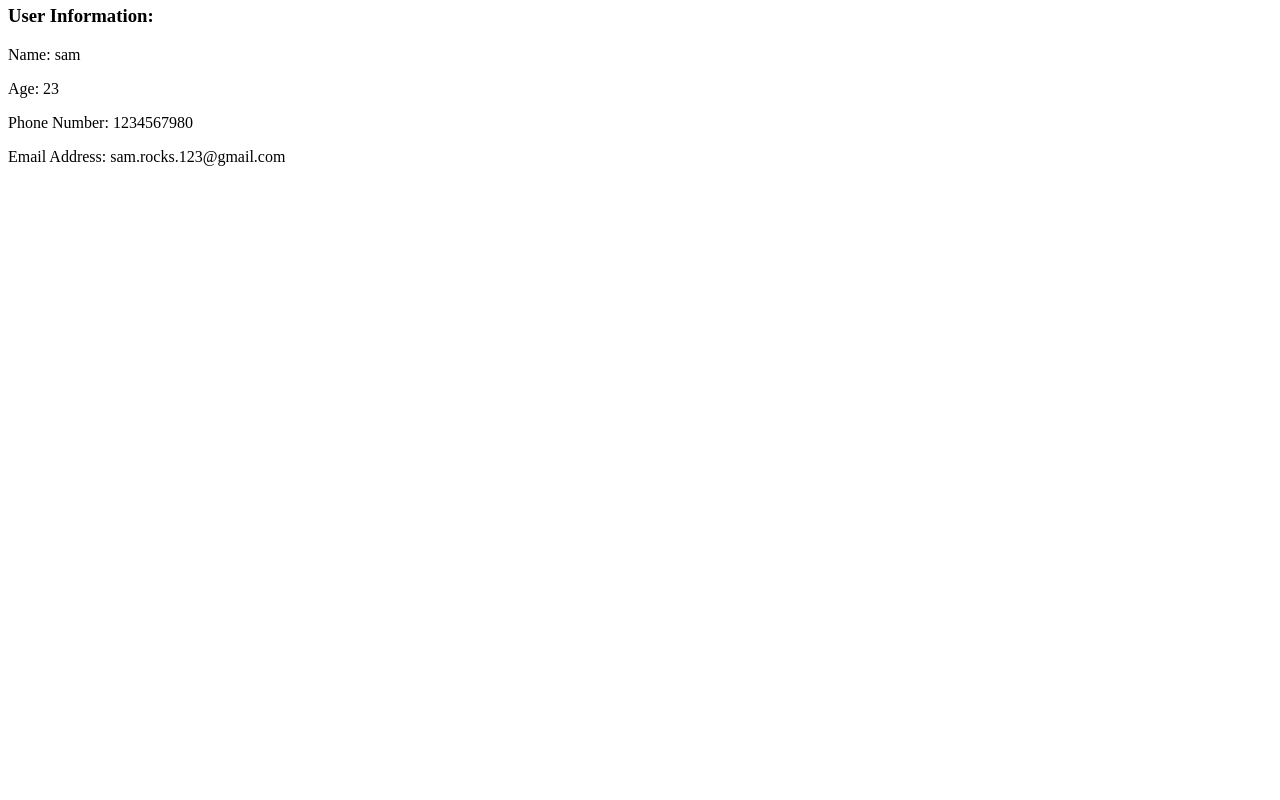
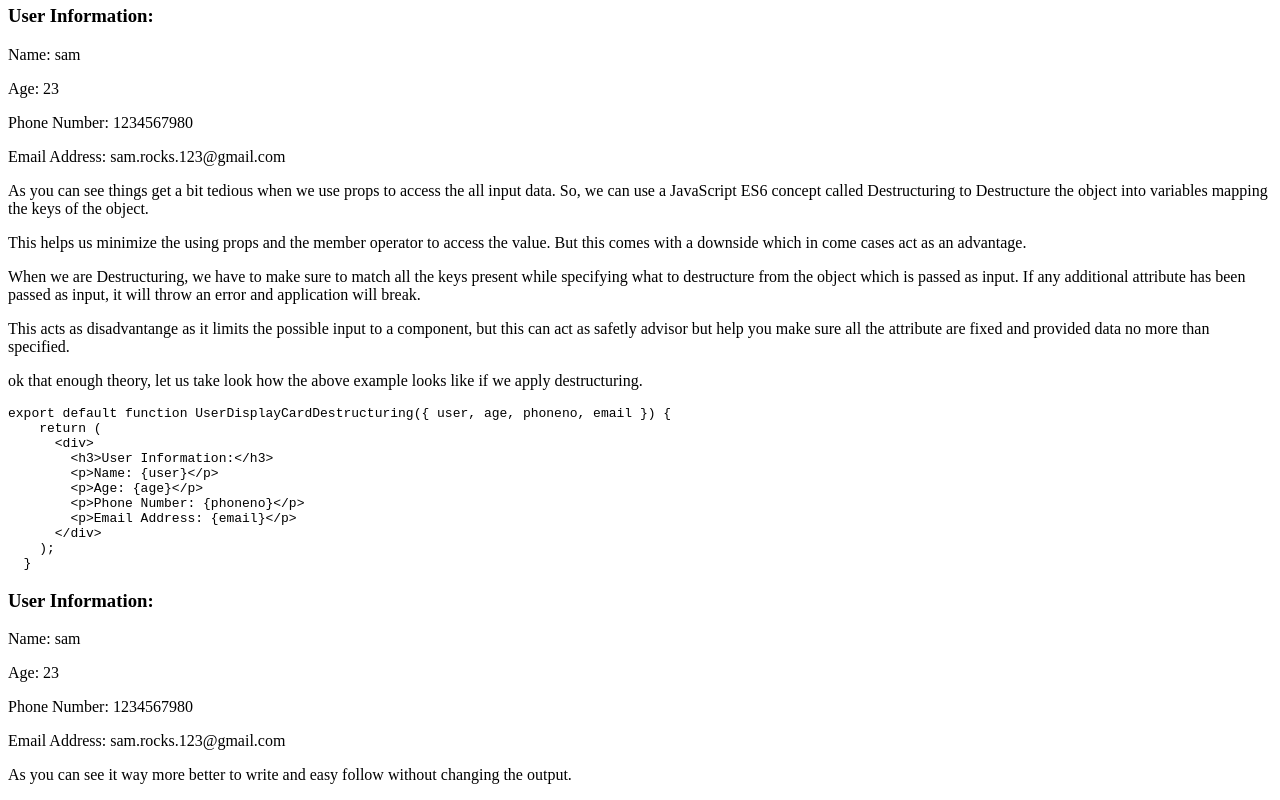
Before and after one commit to iamwatchdogs/Learning-React, a React (Vite) app: page / in a window 1280 px wide. Shown: the part 1050-1850 px from the top of the page. Before the commit the page ends 1232 px from the top, so only its background shows below. Built offline with nearby package versions, Linux system fonts and the light colour scheme.

Commit message:
Finished DestructuringProps

```diff
--- a/src/components/DestructuringProps.jsx
+++ b/src/components/DestructuringProps.jsx
@@ -1,3 +1,81 @@
+import UserDisplayCardDestructuring from "./examples/UserDisplayCardDestructuring";
+
+function Description() {
+  return (
+    <>
+      <p>
+        As you can see things get a bit tedious when we use props to access the
+        all input data. So, we can use a JavaScript ES6 concept called
+        Destructuring to Destructure the object into variables mapping the keys
+        of the object.
+      </p>
+      <p>
+        This helps us minimize the using props and the member operator to access
+        the value. But this comes with a downside which in come cases act as an
+        advantage.
+      </p>
+      <p>
+        When we are Destructuring, we have to make sure to match all the keys
+        present while specifying what to destructure from the object which is
+        passed as input. If any additional attribute has been passed as input,
+        it will throw an error and application will break.
+      </p>
+      <p>
+        This acts as disadvantange as it limits the possible input to a
+        component, but this can act as safetly advisor but help you make sure
+        all the attribute are fixed and provided data no more than specified.
+      </p>
+      <p>
+        ok that enough theory, let us take look how the above example looks like
+        if we apply destructuring.
+      </p>
+    </>
+  );
+}
+
+function Example() {
+  const example = `export default function UserDisplayCardDestructuring({ user, age, phoneno, email }) {
+    return (
+      <div>
+        <h3>User Information:</h3>
+        <p>Name: {user}</p>
+        <p>Age: {age}</p>
+        <p>Phone Number: {phoneno}</p>
+        <p>Email Address: {email}</p>
+      </div>
+    );
+  }`;
+
+  return (
+    <pre>
+      <code>{example}</code>
+    </pre>
+  );
+}
+
+function EndNote() {
+  return (
+    <>
+      <p>
+        As you can see it way more better to write and easy follow without
+        changing the output.
+      </p>
+    </>
+  );
+}
+
 export default function DestructuringProps() {
-  return <></>;
+  return (
+    <>
+      <Description />
+      <Example />
+      <UserDisplayCardDestructuring
+        user='sam'
+        age={23}
+        phoneno={1234567980}
+        email='sam.rocks.123@gmail.com'
+      />
+      <EndNote />
+    </>
+  );
 }
```
